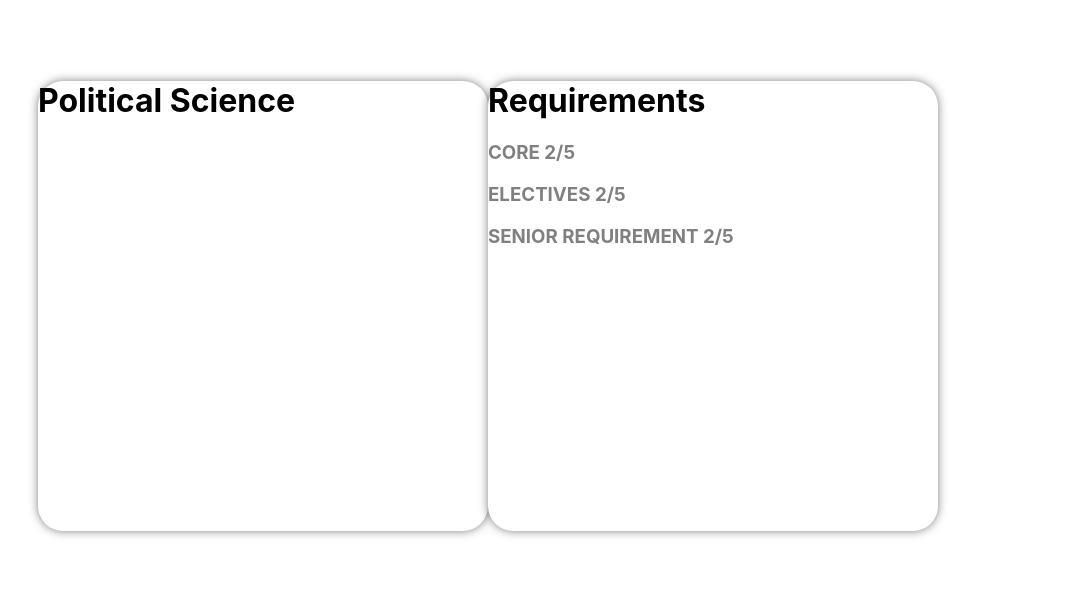
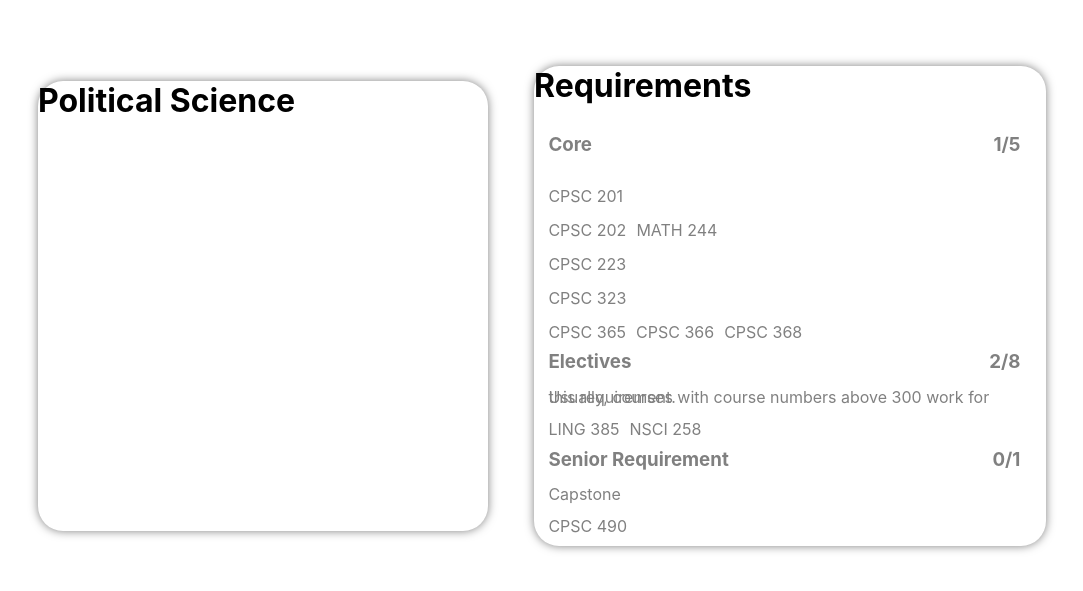
Before and after one commit to YaleComputerSociety/MajorAudit, a React (Create React App) app in the folder frontend/: page /majors in a window 1280 px wide. Shown: the part 105-696 px from the top of the page, without its empty margins (162-1245 px from the left). Built offline with nearby package versions, Linux system fonts and the light colour scheme.

Commit message:
changed requirements to read in from mock data

```diff
--- a/frontend/src/pages/Majors/Majors.module.css
+++ b/frontend/src/pages/Majors/Majors.module.css
@@ -1,4 +1,3 @@
-
 .container {
   display: flex;
   justify-content: space-between;
@@ -18,13 +17,16 @@
 
 .reqsContainer {
   border-radius: 25px;
-    width: 450px;
-    height: 450px;
+  width: 40vw;
+  height: 60vh;
   background-color: white;
   box-shadow: 0px 0px 10px rgba(0, 0, 0, 0.5);
   margin-left: auto;
+  margin-right: -10vw;
 }
 
 .SubSection {
   color: grey;
+  margin-left: -5%;
+  margin-right: 5%;
 }
--- a/frontend/src/pages/Majors/components/RequirementsBox.tsx
+++ b/frontend/src/pages/Majors/components/RequirementsBox.tsx
@@ -1,26 +1,53 @@
+import React from "react";
+import styles from "./../Majors.module.css";
+import { MockData } from "../mock/mock";
+import { Major } from "../../../commons/types";
 
-import React from "react";
-import styles from "./../Majors.module.css"
-
-function ReqBoxSub(props: { category: string; credits: number; total: number })
-{
+function ReqBoxSub(props: { maj: Major }) {
   return (
     <div className={styles.SubSection}>
-      <h3>{props.category}  {props.credits}/{props.total}</h3>
+      <ul>
+        {props.maj.requirements.map((req) => (
+          <div style={{ lineHeight: "0", marginBottom: "10px" }}>
+            <div style={{ display: "flex", justifyContent: "space-between" }}>
+              <h3>{req.name}</h3>
+              <div>
+                <h3>
+                  {req.coursesCompleted}/{req.coursesTotal}
+                </h3>
+              </div>
+            </div>
+            <p>{req.description}</p>
+            {req.subsections.map((sub) => (
+              <div>
+                <p>{sub.name}</p>
+                <div
+                  style={{
+                    display: "flex",
+                  }}
+                >
+                  {sub.courses.map((course) => (
+                    <p style={{ marginRight: "10px", marginBottom: "2px" }}>
+                      {course.name}
+                    </p>
+                  ))}
+                </div>
+              </div>
+            ))}
+          </div>
+        ))}
+      </ul>
     </div>
   );
 }
 
-function ReqBoxAll()
-{
+function ReqBoxAll() {
   return (
     <div className={styles.reqsContainer}>
       <div>
         <h1>Requirements</h1>
         <div>
-          <ReqBoxSub category="CORE" credits={2} total={5}/>
-          <ReqBoxSub category="ELECTIVES" credits={2} total={5}/>
-          <ReqBoxSub category="SENIOR REQUIREMENT" credits={2} total={5}/>
+          <ReqBoxSub maj={MockData} />
         </div>
       </div>
     </div>
```
Lines whose indentation alone changed are shown as unchanged.
